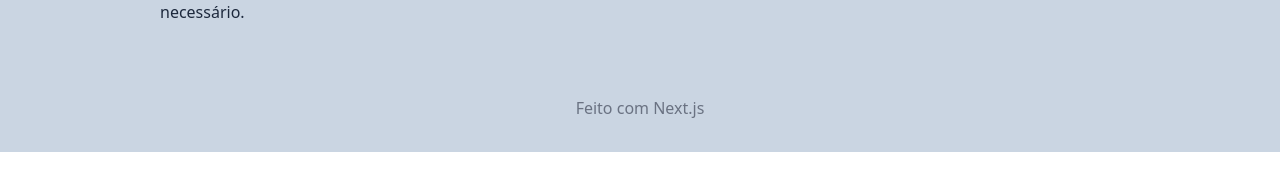
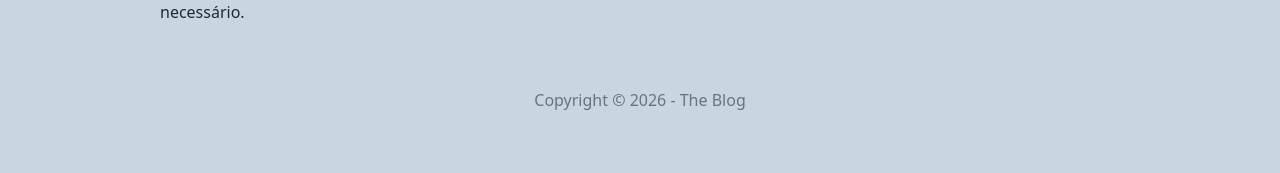
Before and after one commit to Yanrato/next-estudo, a Next.js app in the folder nextcurso/: page / in a window 1280 px wide. Shown: the part 2217-2390 px from the top of the page. Before the commit the page ends 2369 px from the top, so only its background shows below. Built offline with nearby package versions, Linux system fonts and the light colour scheme.

Commit message:
ajuste footer

```diff
--- a/nextcurso/src/app/layout.tsx
+++ b/nextcurso/src/app/layout.tsx
@@ -1,10 +1,16 @@
 import type { Metadata } from "next";
 import "./globals.css";
+import Header from "@/components/Header/page";
+import { Container } from "@/components/Container/page";
+import Footer from "@/components/Footer/page";
 
 
 
 export const metadata: Metadata = {
-  title: "The Blog - Esse é um blog com Next.js",
+  title: {
+    default: "The Blog - Este é um blog com Next.js",
+    template: "%s | The Blog",
+  },
   description: "O melhor blog do mundo, feito com Next.js",
 };
 
@@ -16,8 +22,15 @@
   return (
     <html lang="pt-br">
       <body >
+        <Container>
 
-        {children}
+          <Header />
+
+          {children}
+
+          <Footer />
+
+        </Container>
 
       </body>
     </html>
--- a/nextcurso/src/app/page.tsx
+++ b/nextcurso/src/app/page.tsx
@@ -11,9 +11,7 @@
 
 
   return (
-    <Container>
 
-      <Header />
       <Suspense fallback={<SpinLoader/>}>
 
       <PostFeatured />
@@ -24,13 +22,6 @@
 
 
 
-     <footer className={clsx(
-        'text-center',
-         'mt-10',
-         'py-8',
-        'text-gray-500')}>
-          Feito com Next.js
-      </footer>
-    </Container>
+
   )
 }
--- /dev/null
+++ b/nextcurso/src/components/Footer/page.tsx
@@ -0,0 +1,17 @@
+import Link from "next/link";
+
+
+export default function Footer() {
+  return (
+
+  <footer className={
+        'text-center pb-16 text-gray-500'}>
+          <p>
+            Copyright &copy; {new Date().getFullYear()} -
+            <Link href="/"> The Blog</Link>
+          </p>
+    </footer>
+
+  );
+
+}
--- a/nextcurso/src/components/Header/page.tsx
+++ b/nextcurso/src/components/Header/page.tsx
@@ -9,7 +9,7 @@
      'sm:text-5xl/normal sm:py-10',
      'md:text-6xl/normal md:py-11',
      'lg:text-7xl/normal lg:py-12')}>
-       <Link href='#'>THE BLOG </Link>
+       <Link href='/'>THE BLOG </Link>
      </h1>
     )
 
--- a/nextcurso/src/components/PostsList/page.tsx
+++ b/nextcurso/src/components/PostsList/page.tsx
@@ -8,7 +8,7 @@
   const posts = await findAllPublicPosts();
 
   return (
-     <div className='grid grid-cols-1  gap-8 sm:grid-cols-2 lg:grid-cols-3'>
+     <div className='grid grid-cols-1 mb-16 gap-8 sm:grid-cols-2 lg:grid-cols-3'>
       {posts.slice(1).map(post => {
         const postLink = `/posts/${post.slug}`;
 
```
